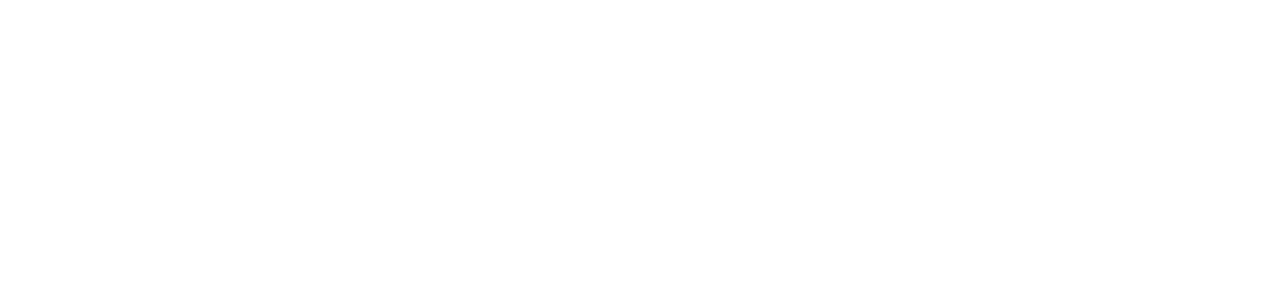
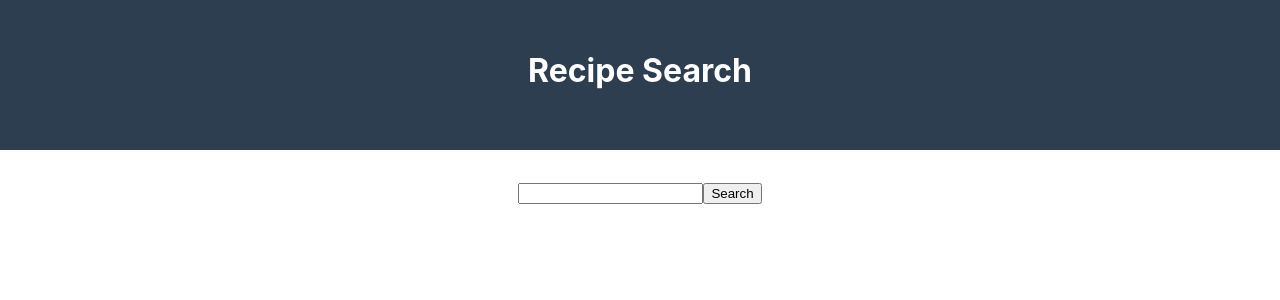
Before and after one commit to ali1129js/recipes-app, a React (Create React App) app: page / in a window 1280 px wide. Shown: the top 300 px of the page. Built offline with nearby package versions, Linux system fonts and the light colour scheme.

Commit message:
first component and a new way to write methods

```diff
--- a/package.json
+++ b/package.json
@@ -3,8 +3,10 @@
   "version": "0.1.0",
   "private": true,
   "dependencies": {
+    "bootstrap": "^4.1.3",
     "react": "^16.6.3",
     "react-dom": "^16.6.3",
+    "react-router-dom": "^4.3.1",
     "react-scripts": "2.1.1"
   },
   "scripts": {
--- /dev/null
+++ b/src/App.css
@@ -0,0 +1,21 @@
+/**
+ * @Author: Ali
+ * @Date:   2018-12-15T14:09:29+01:00
+ * @Last modified by:   Ali
+ * @Last modified time: 2018-12-15T16:41:12+01:00
+ */
+ .App {
+   text-align: center;
+ }
+
+ .App-header {
+   background-color: #2c3e50;
+   height: 90px;
+   padding: 30px;
+   color: white;
+   margin-bottom: 2rem;
+ }
+
+ .App-title {
+   font-size: 1.5em;
+ }
--- a/src/App.js
+++ b/src/App.js
@@ -2,18 +2,29 @@
  * @Author: Ali
  * @Date:   2018-12-15T13:27:09+01:00
  * @Last modified by:   Ali
- * @Last modified time: 2018-12-15T13:29:02+01:00
+ * @Last modified time: 2018-12-15T16:57:05+01:00
  */
-
 import React, { Component } from 'react'
+import Form from './Components/Form'
+import './App.css'
 
 class App extends Component {
+
+
+  //new way to write methods with arrow-function -no need to bind it to this-
+  getRecipe = (e) => {
+    e.preventDefault()
+    console.log("works")
+  }
   render() {
     return (
       <div className="App">
-
+        <header className="App-header">
+        <h1 className="app-title"> Recipe Search </h1>
+        </header>
+        <Form getRecipe={this.getRecipe}/>
       </div>
-    );
+    )
   }
 }
 
--- /dev/null
+++ b/src/Components/Form.js
@@ -0,0 +1,16 @@
+/**
+ * @Author: Ali
+ * @Date:   2018-12-15T16:44:03+01:00
+ * @Last modified by:   Ali
+ * @Last modified time: 2018-12-15T16:52:13+01:00
+ */
+import React from 'react'
+
+//a stateless functional Component
+const Form = props => (
+  <form onSubmit={props.getRecipe}>
+   <input type="text" />
+   <button> Search </button>
+  </form>
+)
+export default Form
```
Also changed, not shown: 1 other file (tests, documents, lock files or other folders).
